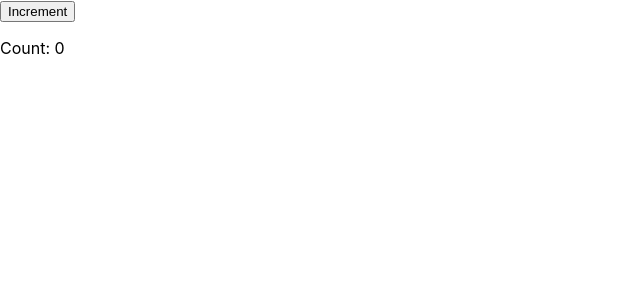
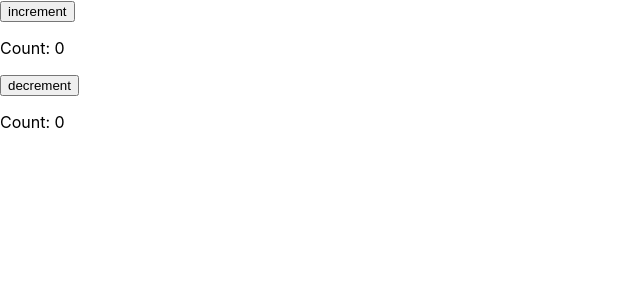
Before and after one commit to wadigzon/test-app, a React (Create React App) app: page / in a window 1280 px wide. Shown: the top 300 px of the page, without its empty margins (0-640 px from the left). Built offline with nearby package versions, Linux system fonts and the light colour scheme.

Commit message:
.- added corresponding code

```diff
--- a/src/App.js
+++ b/src/App.js
@@ -1,12 +1,140 @@
+import { useReducer, useState } from "react";
+
+function reducer(state, action) {
+  switch (action.type) {
+    case 'increment':
+      return {count: state.count + action.num};
+    case 'decrement':
+      return {count: state.count - action.num};
+    default:
+      throw new Error('Unknowm action type');
+  }
+}
+
 export default function App() {
-  let count = 0;
+  const [state, dispatch] = useReducer(reducer, {
+    count: 0
+  });
 
   return (
     <>
-      <button onClick={()=>count++}>
+      <Counter
+        count={state.count}
+        onClick = {() => dispatch({
+          type: 'increment',
+          num: 1
+        })} />
+
+      <Counter
+        count={state.count}
+        onClick = {() => dispatch({
+          type: 'decrement',
+          num: 10
+        })}
+        label="decrement"
+        />
+
+    </>
+  );
+}
+
+function Counter({count, onClick, label='increment'}) {
+  return (
+    <>
+      <button onClick={onClick}>
+        {label}
+      </button>
+      <p>Count: {count} </p>
+    </>
+  );
+}
+
+function App2() {
+  const [count, setCount] = useState(0);
+  const [value, setValue] = useState('');
+
+  return (
+    <>
+      <input
+        type = "text"
+        value = {value}
+        onChange = {(event) => setValue(event.target.value)}
+      />
+      <br />
+      <Counter4 count = {count} setCount={setCount} />
+      <Counter4 count = {count} setCount={setCount} />
+    </>
+  );
+}
+
+function Counter4({count, setCount}) {
+  return (
+    <>
+      <button onClick={() => setCount(count + 1)}>
         Increment
       </button>
       <p>Count: {count}</p>
     </>
   );
 }
+
+function App1() {
+  const [count, setCount] = useState(0);
+  // there is a difference between
+  // 1. useState ( () = > {return 0});
+  // 2. useState (someComplicated )
+  // 3. useState ( someComplicated() )
+  // 1,2 works similar (is passing a function) and will only be calculated/called on
+  // first render
+  // 3 will be called all the time
+  const [otherCount, setOtherCount] = useState(5);
+
+  return (
+    <>
+    <Counter5 startingCount={10} />
+    <Counter2 />
+    <Counter3 />
+    </>
+  );
+}
+
+function Counter5({startingCount = 0}) {
+  const [count, setCount] = useState(startingCount);
+  return (
+    <>
+      <button onClick={() => setCount(count + 1)}>
+        Increment
+      </button>
+      <p>Count: {count}</p>
+    </>
+  );
+}
+
+// you can also pass a function to setCount
+function Counter2({startingCount = 0}) {
+  const [count, setCount] = useState(startingCount);
+  return (
+    <>
+      <button onClick={() => setCount(prevCount => prevCount + 1)}>
+        Increment
+      </button>
+      <p>Count: {count}</p>
+    </>
+  );
+}
+
+function Counter3({startingCount = 0}) {
+  const [count, setCount] = useState(startingCount);
+  return (
+    <>
+      <button onClick={() => {
+        setCount(prevCount => prevCount + 1);
+        setCount(prevCount => prevCount + 1);
+        setCount(prevCount => prevCount + 1);
+      }}>
+        Increment
+      </button>
+      <p>Count: {count}</p>
+    </>
+  );
+}
```
